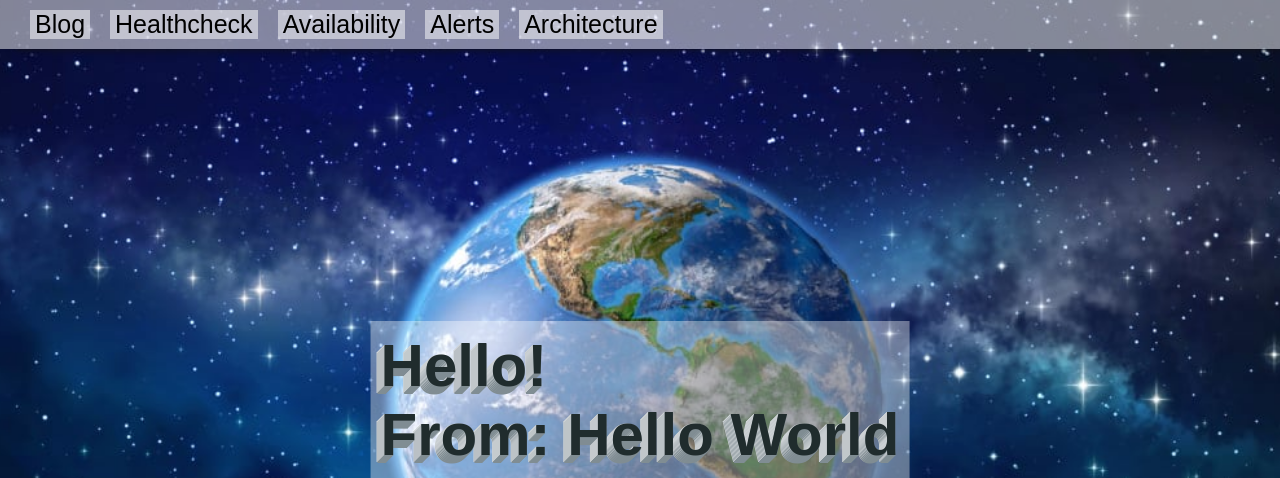
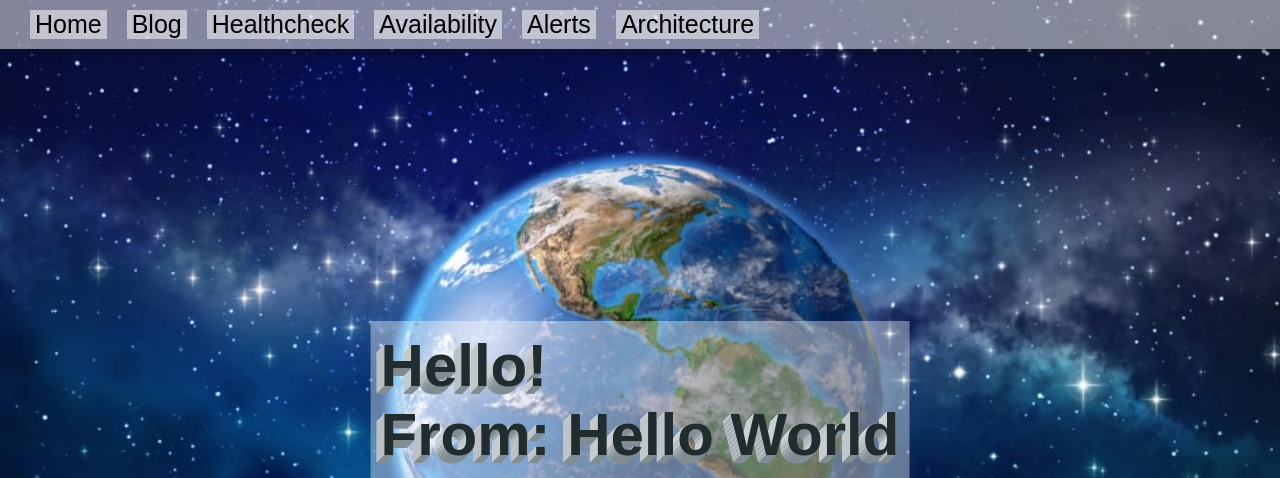
Before and after one commit to knmkonexion/web-app, a Flask app: page / in a window 1280 px wide. Shown: the top 478 px of the page. Run offline with Flask 2, Linux system fonts and the light colour scheme.

Commit message:
Update app URLs, add home link to main page

```diff
--- a/helm-charts/web-app/values.yaml
+++ b/helm-charts/web-app/values.yaml
@@ -8,7 +8,7 @@ image:
   repository: gcr.io/cool-automata-328421/web-app
   pullPolicy: IfNotPresent
   # Overrides the image tag whose default is the chart appVersion.
-  tag: "0.1.4"
+  tag: "0.1.5"
 
 imagePullSecrets: []
 nameOverride: ""
--- a/src/web-app/templates/main_layout.html
+++ b/src/web-app/templates/main_layout.html
@@ -7,9 +7,10 @@
     <!-- header area -->
     <header>
         <div class="wrapper">
+            <div class="floaties"><a href="{{ url_for('home') }}">Home</a></div>
             <div class="floaties"><a href="{{ url_for('blog') }}">Blog</a></div>
             <div class="floaties"><a href="{{ url_for('health_check') }}" target="_blank">Healthcheck</a></div>
-            <div class="floaties"><a href="http://http://34.73.11.89:5601/app/uptime#/#/" target="_blank">Availability</a></div>
+            <div class="floaties"><a href="http://34.73.11.89:5601/app/uptime#/" target="_blank">Availability</a></div>
             <div class="floaties"><a href="http://localhost:3000/d/18eec5001/ecosystem-monitoring?orgId=1" target="_blank">Alerts</a></div>
             <div class="floaties"><a href="">Architecture</a></div>
         </div>
```
